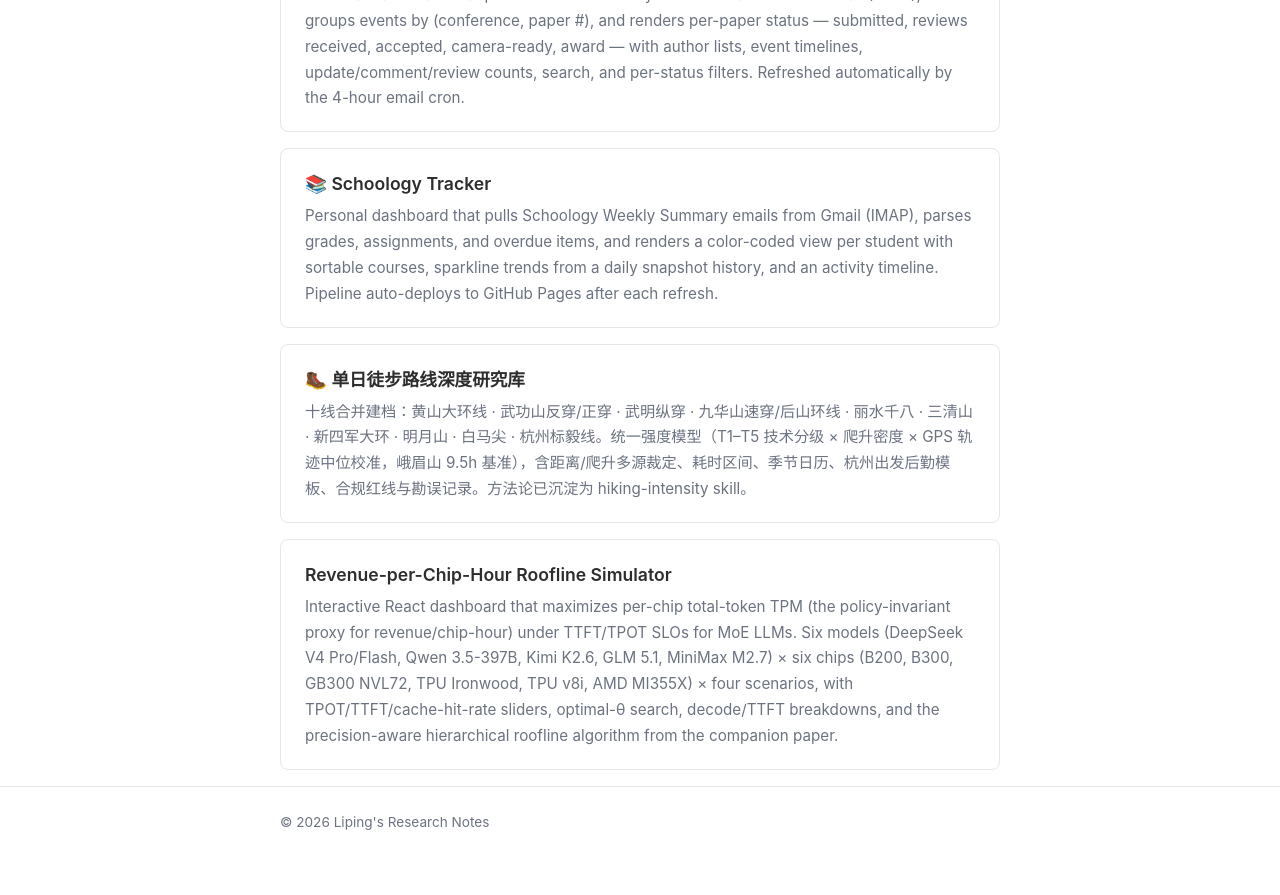
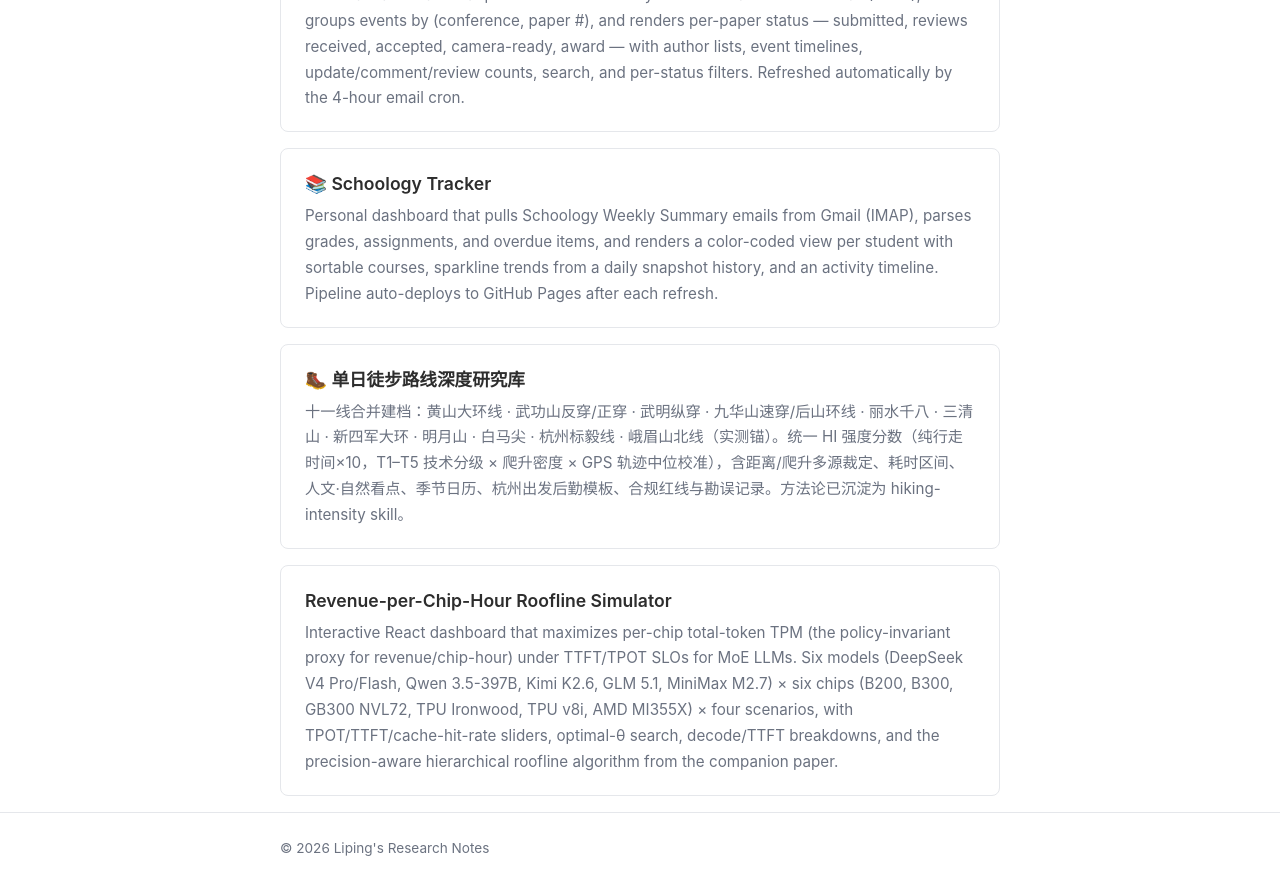
Before and after one commit to zhanglpg/zhanglpg.github.io, a Jekyll site: the page built from index.html, in a window 1280 px wide and 900 px high, scrolled down 1794 px. Shown: the top 895 px of the window. Built offline with Jekyll 4.4.1, drawn with Linux system fonts in a browser that asks for light colours; before the commit the page ends 2668 px from its top, so only the background shows below that.

Commit message:
index: update hiking-routes card for v10 (HI scores, 11 routes incl Emei north anchor)

```diff
--- a/index.html
+++ b/index.html
@@ -59,7 +59,7 @@
   <li>
     <a href="{{ '/hiking-routes/' | relative_url }}">
       <div class="title">🥾 单日徒步路线深度研究库</div>
-      <div class="summary">十线合并建档：黄山大环线 · 武功山反穿/正穿 · 武明纵穿 · 九华山速穿/后山环线 · 丽水千八 · 三清山 · 新四军大环 · 明月山 · 白马尖 · 杭州标毅线。统一强度模型（T1–T5 技术分级 × 爬升密度 × GPS 轨迹中位校准，峨眉山 9.5h 基准），含距离/爬升多源裁定、耗时区间、季节日历、杭州出发后勤模板、合规红线与勘误记录。方法论已沉淀为 hiking-intensity skill。</div>
+      <div class="summary">十一线合并建档：黄山大环线 · 武功山反穿/正穿 · 武明纵穿 · 九华山速穿/后山环线 · 丽水千八 · 三清山 · 新四军大环 · 明月山 · 白马尖 · 杭州标毅线 · 峨眉山北线（实测锚）。统一 HI 强度分数（纯行走时间×10，T1–T5 技术分级 × 爬升密度 × GPS 轨迹中位校准），含距离/爬升多源裁定、耗时区间、人文·自然看点、季节日历、杭州出发后勤模板、合规红线与勘误记录。方法论已沉淀为 hiking-intensity skill。</div>
     </a>
   </li>
   <li>
```
